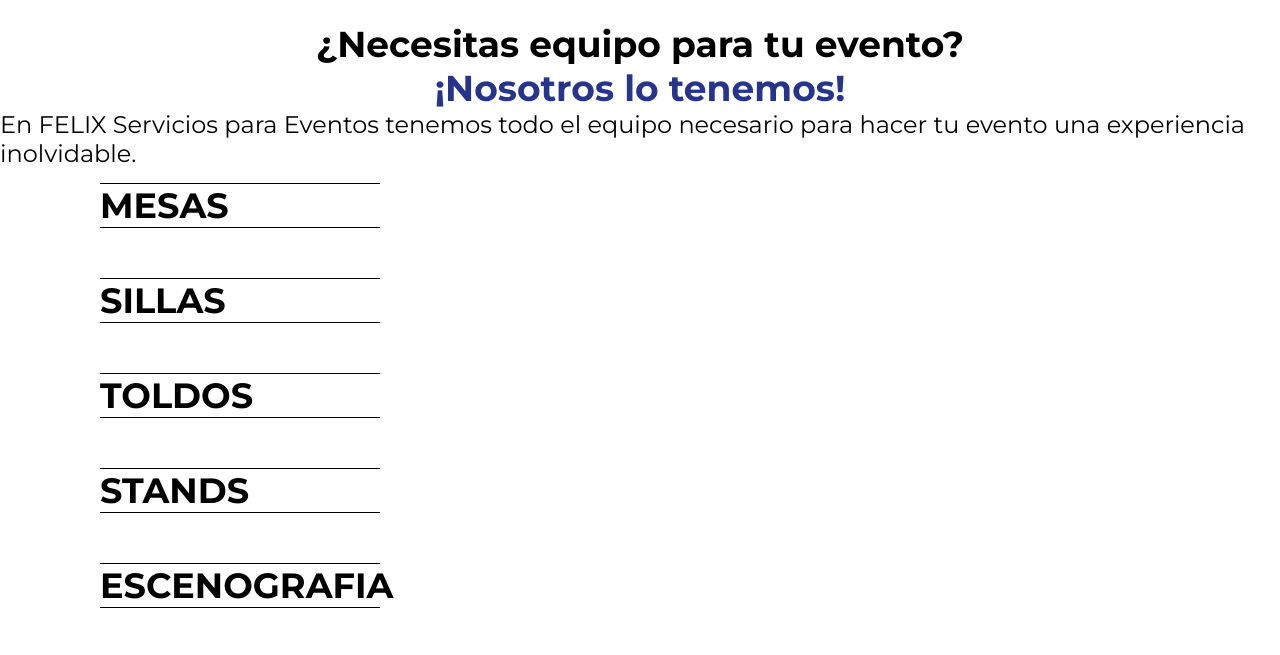
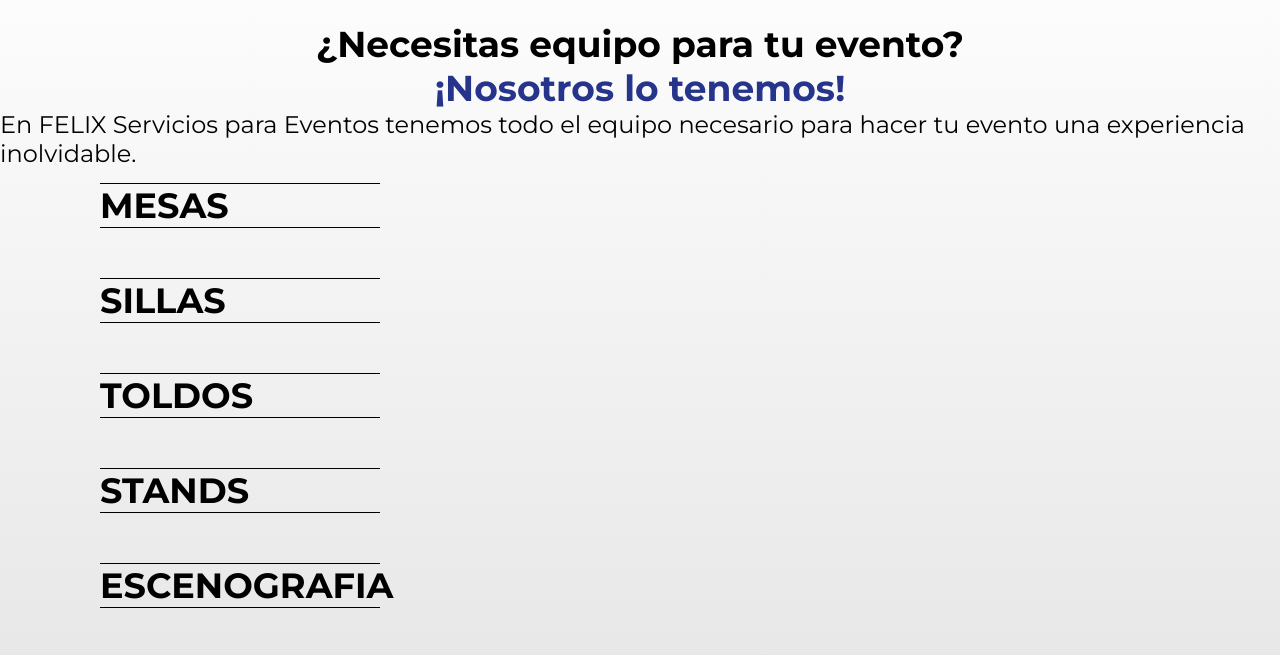
Before and after one commit to fabriziosanchezj/PreEntrega2-SanchezJimenez, a plain HTML site: page html/servicio-para-eventos.html in a window 1280 px wide. Shown: the part 93-748 px from the top of the page. Drawn offline with Linux system fonts and the light colour scheme.

Commit message:
Agrego fondo y correciones al baner

```diff
--- a/css/style.css
+++ b/css/style.css
@@ -17,13 +17,19 @@
 
 font-family: 'Montserrat', sans-serif;
 
+background-color: white
+linear-gradient:
+
 */
-
 
 *{
     margin: 0;
     padding: 0;
     box-sizing: border-box;
+}
+
+.fondo{
+    background: linear-gradient(white, rgb(223, 222, 222))
 }
 
 .h1Invisible{
@@ -44,9 +50,6 @@
     color: #26348C;
 }
 
-/*body{
-    background: linear-gradient(white, rgb(199, 198, 198))
-} */
 /* HEADER Y BARRA DE NAV */
 header {
     background-color: #26348C;
--- a/html/servicio-para-eventos.html
+++ b/html/servicio-para-eventos.html
@@ -7,7 +7,7 @@
     <title>Document</title>
     <link rel="stylesheet" href="../css/style.css">
 </head>
-<body>
+<body class="fondo">
     <!-- AQUI EMPIEZA EL HEADER -->
 
     <header>
```
Also changed, not shown: html/contactanos.html (+1 -1 lines), html/impresion-y-ploteo-de-lonas.html (+1 -1 lines), html/quienes-somos.html (+1 -1 lines).
